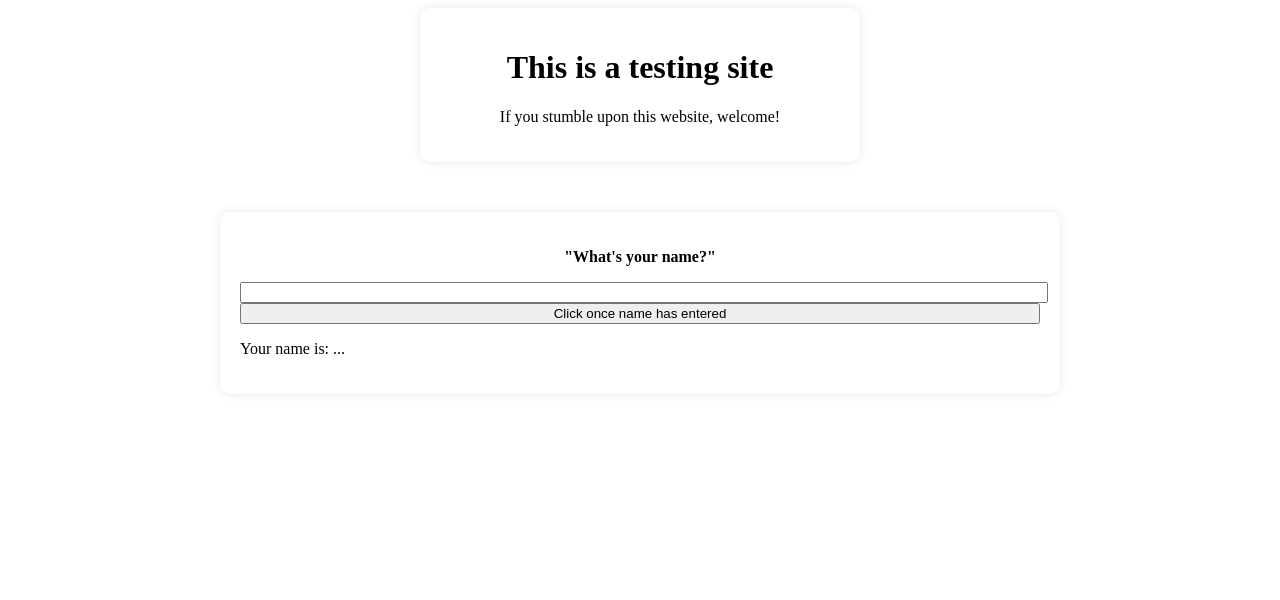
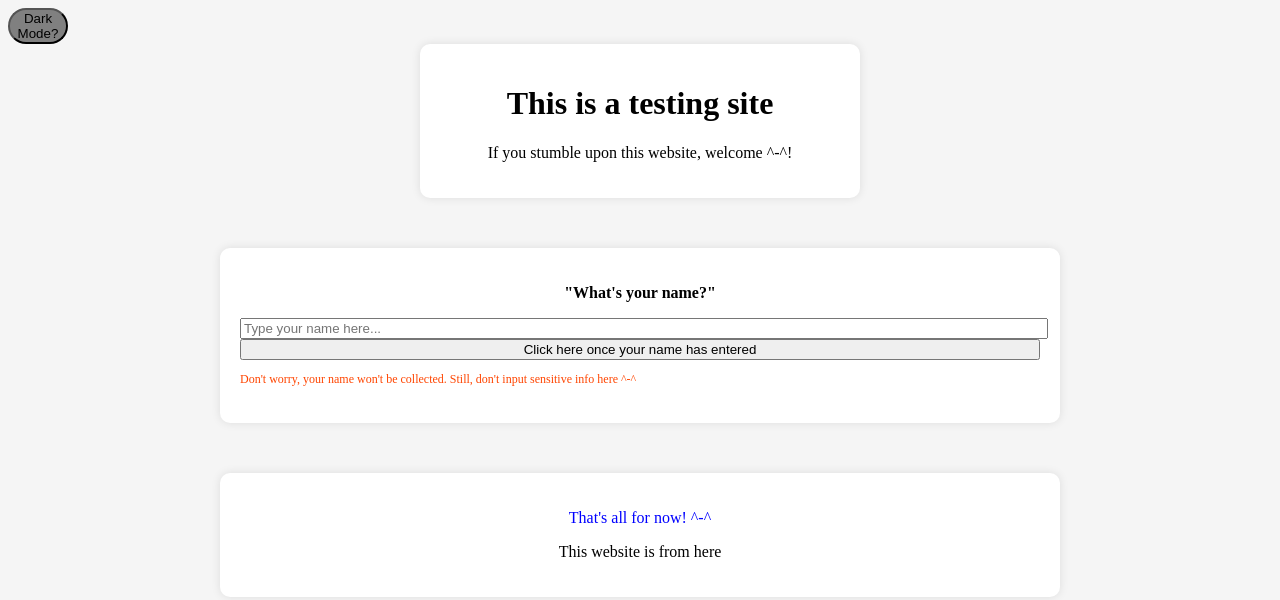
Before and after one commit to NCYdev/my-portfolio, a plain HTML site: page index.html in a window 1280 px wide. Drawn offline with Linux system fonts and the light colour scheme.

Commit message:
Made some small improvements except dark mode

```diff
--- a/da.js
+++ b/da.js
@@ -1,12 +1,44 @@
+const regex = /[^a-zA-Z0-9\s]/;
+let dorlcd = 0;
+
+function timeoutdemo() {
+    dorlcd = 1;
+}
+
+function timeoutdemo2() {
+    dorlcd = 0;
+}
+
 function getit() {
     const name = document.getElementById("ask").value;
-    if (name === "") {
-        document.getElementById("iknowurname").innerHTML = "Ok, I don't think you have inputted anything there yet."
-    }
-    else if (name !== "") {
-        document.getElementById("iknowurname").innerHTML = "Your name is: " + name;
-        document.getElementById("testdone").innerHTML = "Test is done!";
+    const tf = /\d/.test(name);
+    const hs = regex.test(name);
+    if (tf === true && hs === false) {
+        document.getElementById("iknowurname").innerHTML = "Your name uses numbers  O_o?";
+        document.getElementById("testdone").innerHTML = "";
+    } else if (tf === false && hs === true) {
+        document.getElementById("iknowurname").innerHTML = "Ok, I don't think your name has symbols -_-";
+        document.getElementById("testdone").innerHTML = "";
+    } else if (hs === true && tf === true) {
+        document.getElementById("iknowurname").innerHTML = "No way your name is like that -_-";
+        document.getElementById("testdone").innerHTML = "";
     } else {
-        document.getElementById("iknowurname").innerHTML = "Error. Please try again."
+        if (name === "") {
+            document.getElementById("iknowurname").innerHTML = "Ok, I don't think you have inputted anything there yet -_-"
+            document.getElementById("testdone").innerHTML = ""
+        }
+        else if (name !== "") {
+            document.getElementById("iknowurname").innerHTML = "Hello, " + name + " ^-^!";
+            document.getElementById("testdone").innerHTML = "Test is done!";
+        } else {
+            document.getElementById("iknowurname").innerHTML = "Error. Please try again  x_x?!"
+        }
     }
 }
+
+function jointhedarkside() {
+    alert("Dark Mode is not completed yet! Sorry!")
+    var el = document.body;
+    el.classList.toggle("dark-mode");
+    dv.classList.toggle("dark-mode");
+}
--- a/homestyle.css
+++ b/homestyle.css
@@ -5,6 +5,11 @@
     border-radius: 10px;
     box-shadow: 0 0 10px rgba(0, 0, 0, 0.1);
     margin: auto;
+}
+
+body {
+    background-color: whitesmoke;
+    color: black;
 }
 
 .inputtest {
@@ -16,3 +21,25 @@
     margin: auto;
     margin-top: 50px;
 }
+
+footer {
+    max-width: 800px;
+    background: white;
+    padding: 20px;
+    border-radius: 10px;
+    box-shadow:0 0 10px rgba(0, 0, 0, 0.1);
+    margin: auto;
+    margin-top: 50px;
+}
+
+#dorl {
+    border-radius: 20px;
+    max-width: 60px;
+    max-height: 60px;
+    background-color: gray;
+}
+
+.dark-mode {
+    background-color: black;
+    color: whitesmoke;
+}
--- a/index.html
+++ b/index.html
@@ -2,18 +2,25 @@
 <html>
     <title>Welcome</title>
     <link href="homestyle.css" rel="stylesheet">
+        <body>
+        <button onclick="jointhedarkside()" id="dorl">Dark Mode?</button>
         <div id="heading">
             <h1 style= "text-align: center;">This is a testing site</h1>
-        <p style= "text-align: center;">If you stumble upon this website, welcome!</p>
+            <p style= "text-align: center;">If you stumble upon this website, welcome ^-^!</p>
 
         </div>
         <div class="inputtest">
             <p style="text-align: center; font-family: 'Times New Roman', Times, serif;"><strong>"What's your name?"</strong></p>
-        <input id = "ask" style="width: 800px;">
-        <button style="width: 800px;" onclick="getit()">Click once name has entered</button>
-        <p id="iknowurname">Your name is: ...</p>
+            <input id = "ask" style="width: 800px;" placeholder="Type your name here...">
+            <button style="width: 800px;" onclick="getit()">Click here once your name has entered</button>
+            <p style="font-size: 12px; color: orangered;">Don't worry, your name won't be collected. Still, don't input sensitive info here ^-^</p>
+            <p id="iknowurname"></p>
             <p id="testdone"></p>
-
         </div>
+    </body>
+    <footer>
+        <p style="text-align: center; color: blue;">That's all for now! ^-^</p>
+        <p style="text-align: center;">This website is from <a src="https://github.com/NCYdev/my-portfolio">here</a></p>
+    </footer>
     <script src="da.js"></script>
 </html>
```
Lines whose indentation alone changed are shown as unchanged.
